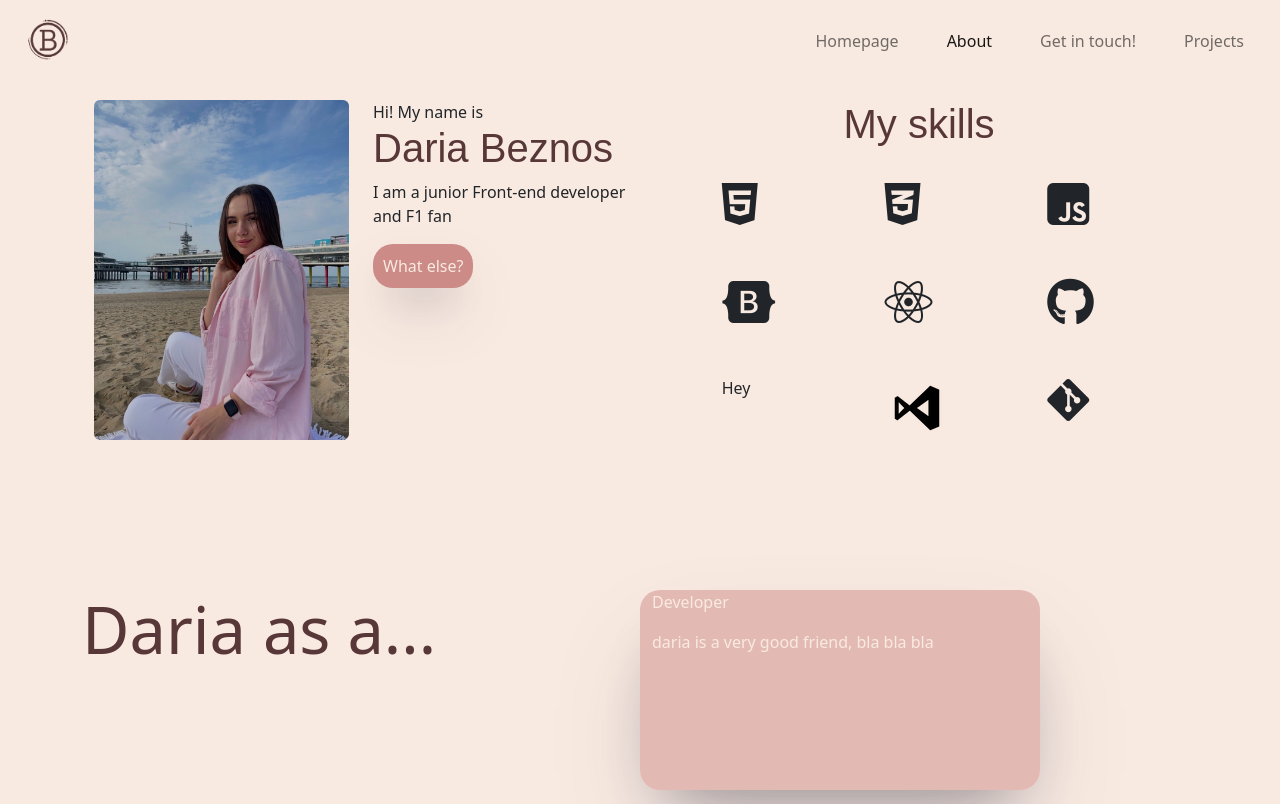
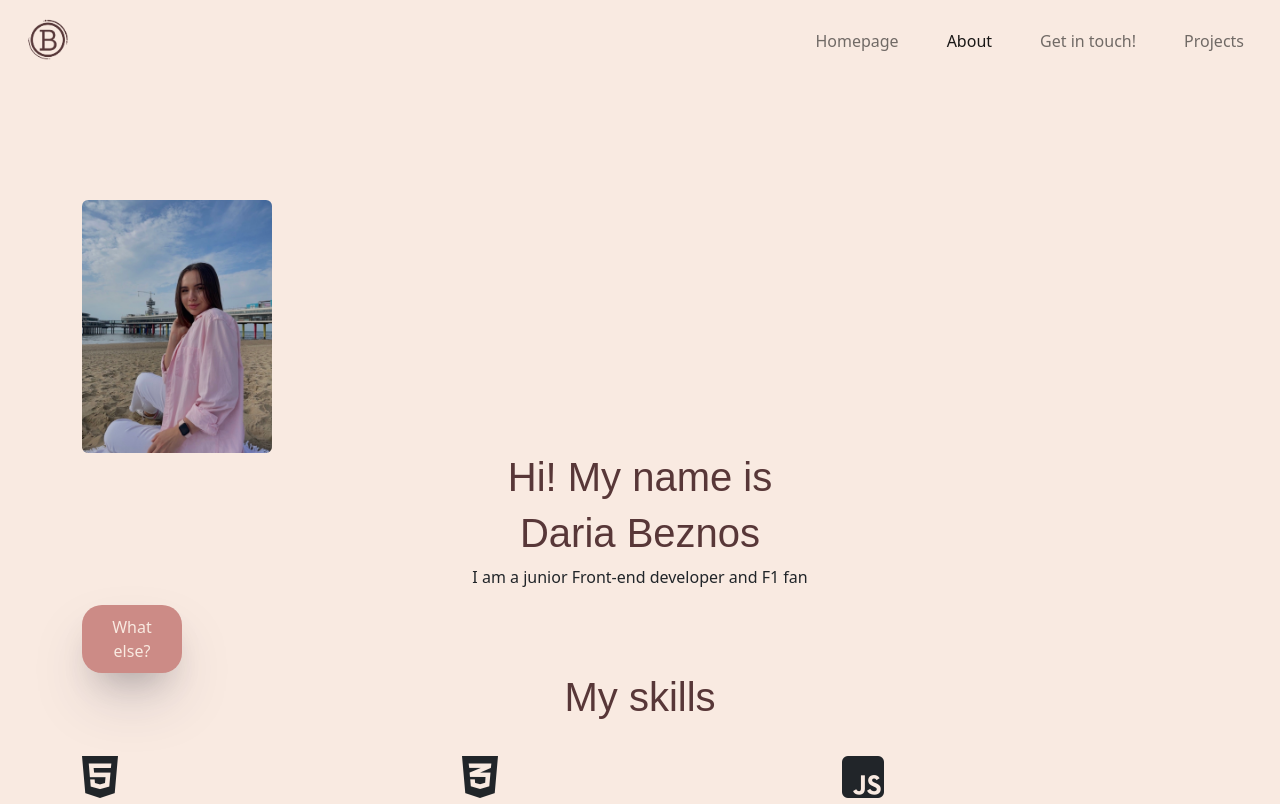
Before and after one commit to DariaBeznos/SheCodes-Project, a plain HTML site: page about.html in a window 1280 px wide. Shown: the top 804 px of the page. Drawn offline with nearby package versions, Linux system fonts and the light colour scheme; a web font is replaced by a local one.

Commit message:
moved skills lower

```diff
--- a/about.html
+++ b/about.html
@@ -72,43 +72,38 @@
       </div>
     </nav>
     <div class="container">
-      <div class="row aboutrow">
-        <div class="col-sm-3">
-          <img src="styles/pic-of-me.jpg" class="img-fluid rounded" />
-        </div>
-        <div class="col-sm-3">
-          <h7>Hi! My name is</h7>
+      <img src="styles/pic-of-me.jpg" class="img-fluid rounded pictureme" />
+
+      <h6>Hi! My name is</h6>
       <h6>Daria Beznos</h6>
       <p id="myinterests">I am a junior Front-end developer and F1 fan</p>
       <button class="projectsbutton" id="mebutton">What else?</button>
-        </div>
-        <div class="col-sm-6">
       <h6 class="text-center pb-4">My skills</h6>
+
       <div class="row myskills">
-            <div class="col-2"><i class="fa-brands fa-html5 fa-3x"></i></div>
-            <div class="col-2"><i class="fa-brands fa-css3-alt fa-3x"></i></div>
-            <div class="col-2">
+        <div class="col-4"><i class="fa-brands fa-html5 fa-3x"></i></div>
+        <div class="col-4"><i class="fa-brands fa-css3-alt fa-3x"></i></div>
+        <div class="col-4">
           <i class="fa-brands fa-square-js fa-3x"></i>
         </div>
       </div>
       <div class="row myskills">
-            <div class="col-2">
+        <div class="col-4">
           <i class="fa-brands fa-bootstrap fa-3x"></i>
         </div>
-            <div class="col-2"><i class="fa-brands fa-react fa-3x"></i></div>
-            <div class="col-2">
+        <div class="col-4"><i class="fa-brands fa-react fa-3x"></i></div>
+        <div class="col-4">
           <i class="fa-brands fa-github fa-3x"></i>
         </div>
       </div>
       <div class="row myskills">
-            <div class="col-2">Hey</div>
-            <div class="col-2">
+        <div class="col-4">Hey</div>
+        <div class="col-4">
           <img src="styles/vs-code.png" />
         </div>
-            <div class="col-2"><i class="fa-brands fa-git-alt fa-3x"></i></div>
+        <div class="col-4"><i class="fa-brands fa-git-alt fa-3x"></i></div>
       </div>
-        </div>
-      </div>
+
       <div class="row">
         <div class="col-sm-6"><h5>Daria as a...</h5></div>
         <div class="col-sm-6 personas">
--- a/styles/portfolio.css
+++ b/styles/portfolio.css
@@ -70,6 +70,10 @@ h6 {
   color: var(--dark-color);
   font-size: 40px;
   font-family: var(--secondary-font-family);
+  text-align: center;
+}
+#myinterests {
+  text-align: center;
 }
 .button {
   border-radius: 33px;
@@ -131,7 +135,11 @@ h6 {
   border-radius: 20px;
   padding: 10px;
   border: none;
+  width: 100px;
   box-shadow: var(--button-box-shadow);
+}
+#mebutton {
+  text-align: center;
 }
 .row {
   margin-bottom: 50px;
@@ -147,6 +155,10 @@ h6 {
   border-radius: 20px;
   box-sizing: border-box;
   box-shadow: var(--main-box-shadow);
+}
+.pictureme {
+  width: 190px;
+  margin-top: 200px;
 }
 @media (max-width: 600px) {
   h1 {
@@ -200,10 +212,8 @@ h6 {
     width: 40px;
   }
 }
-.aboutrow {
-  margin: 100px 0;
-}
+
 .myskills {
   display: flex;
-  justify-content: space-evenly;
+  justify-content: center;
 }
```
Lines whose indentation alone changed are shown as unchanged.
